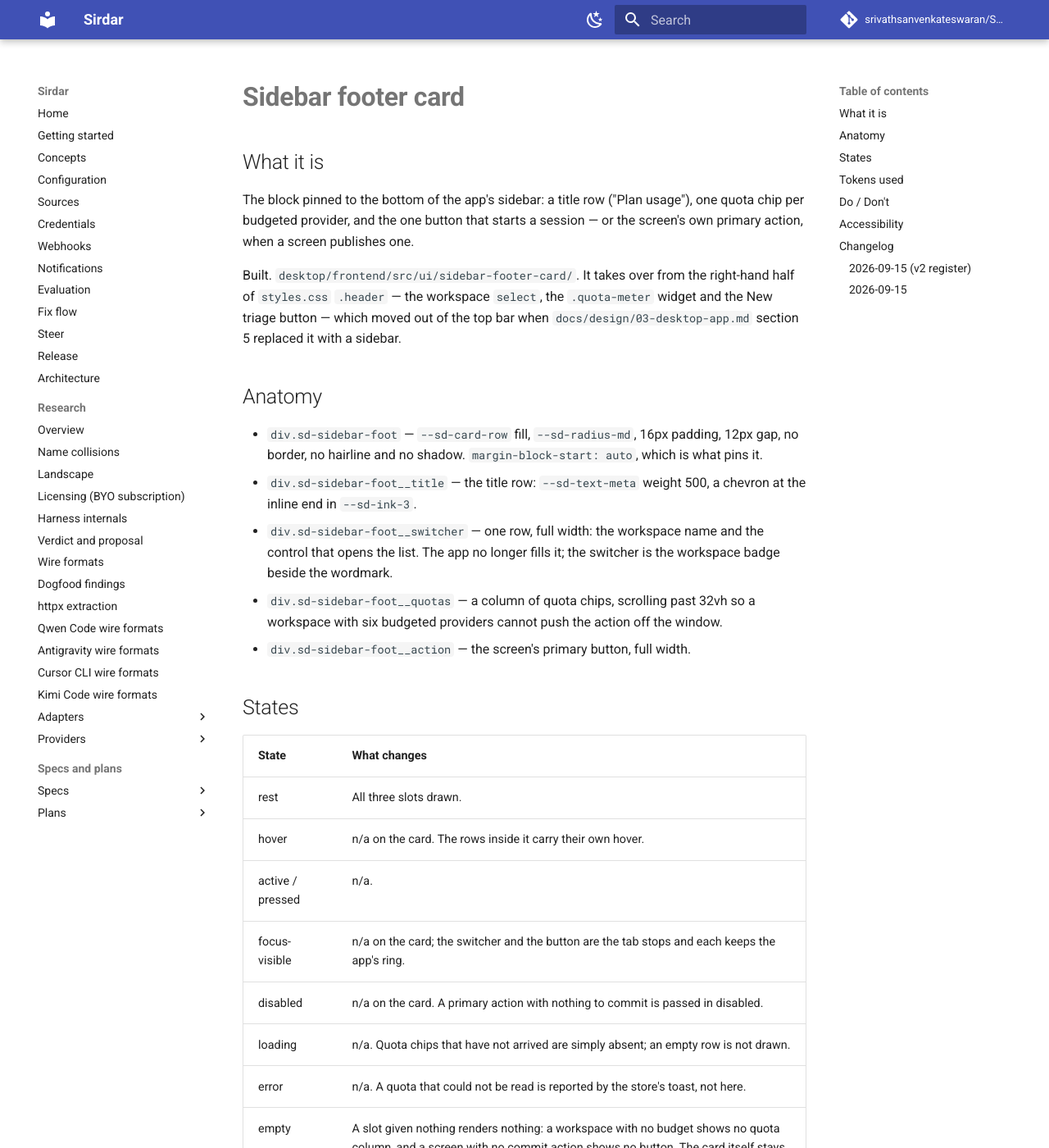
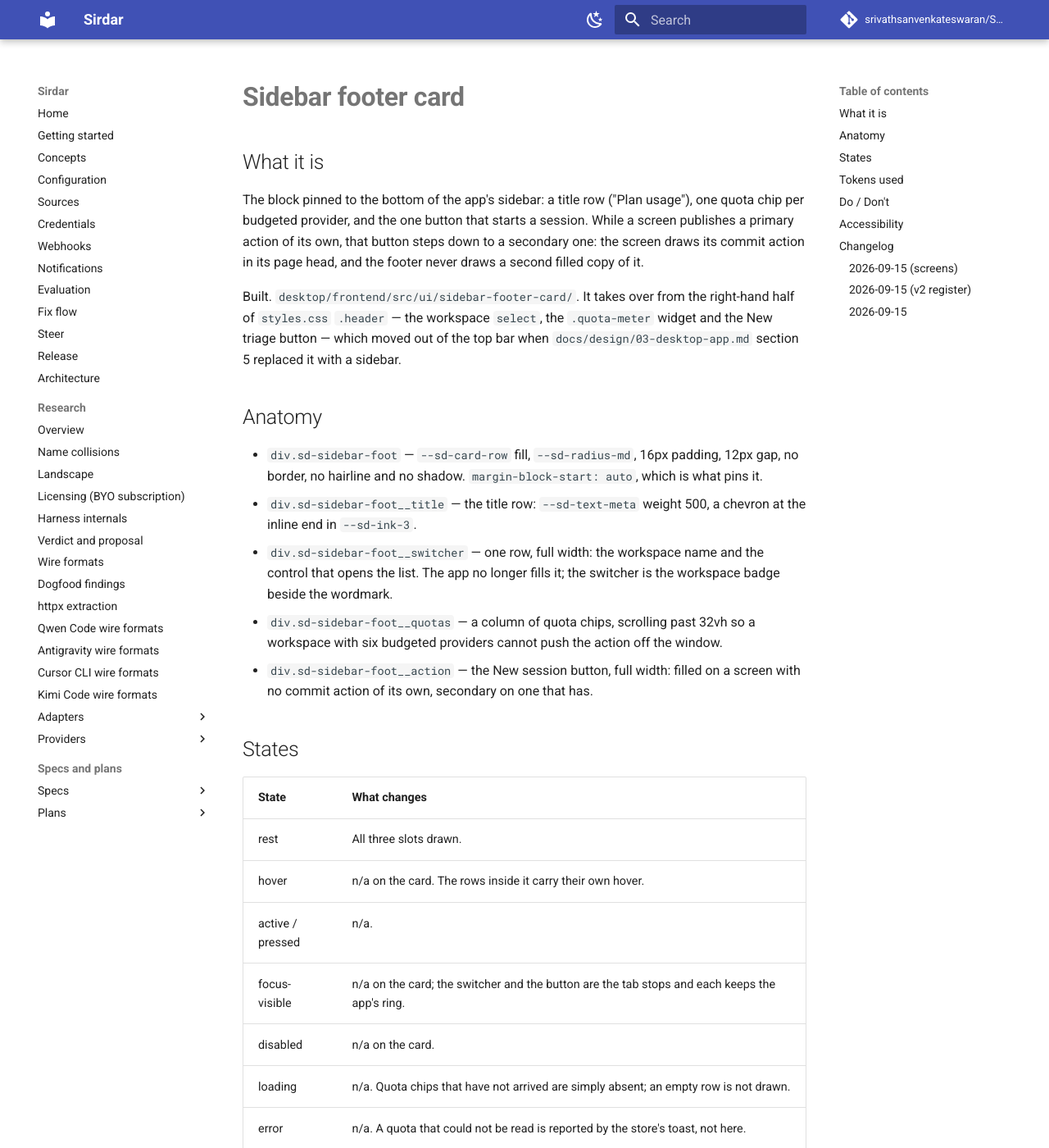
Before and after one commit to srivathsanvenkateswaran/Sirdar, an MkDocs documentation site: the page built from docs/design/library/sidebar-footer-card/SPEC.md, in a window 1280 px wide and 1400 px high. Shown: the whole window at 82% size. Built offline with MkDocs 1.6.1 and Material for MkDocs 9.7.7, drawn with Linux system fonts in a browser that asks for light colours; comment, search, counter and statistics services are not loaded; some of the changed text lies outside the part shown.

Commit message:
shell: New session steps down while a screen publishes its own primary; eval options carry retro, rca and rubric

```diff
--- a/docs/design/library/sidebar-footer-card/SPEC.md
+++ b/docs/design/library/sidebar-footer-card/SPEC.md
@@ -9,7 +9,9 @@
 
 The block pinned to the bottom of the app's sidebar: a title row ("Plan
 usage"), one quota chip per budgeted provider, and the one button that starts
-a session — or the screen's own primary action, when a screen publishes one.
+a session. While a screen publishes a primary action of its own, that button
+steps down to a secondary one: the screen draws its commit action in its page
+head, and the footer never draws a second filled copy of it.
 
 Built. `desktop/frontend/src/ui/sidebar-footer-card/`. It takes over from the
 right-hand half of `styles.css` `.header` — the workspace `select`, the
@@ -29,7 +31,8 @@ bar when `docs/design/03-desktop-app.md` section 5 replaced it with a sidebar.
 - `div.sd-sidebar-foot__quotas` — a column of quota chips, scrolling past
   32vh so a workspace with six budgeted providers cannot push the action off
   the window.
-- `div.sd-sidebar-foot__action` — the screen's primary button, full width.
+- `div.sd-sidebar-foot__action` — the New session button, full width: filled
+  on a screen with no commit action of its own, secondary on one that has.
 
 ## States
 
@@ -39,7 +42,7 @@ bar when `docs/design/03-desktop-app.md` section 5 replaced it with a sidebar.
 | hover | n/a on the card. The rows inside it carry their own hover. |
 | active / pressed | n/a. |
 | focus-visible | n/a on the card; the switcher and the button are the tab stops and each keeps the app's ring. |
-| disabled | n/a on the card. A primary action with nothing to commit is passed in disabled. |
+| disabled | n/a on the card. |
 | loading | n/a. Quota chips that have not arrived are simply absent; an empty row is not drawn. |
 | error | n/a. A quota that could not be read is reported by the store's toast, not here. |
 | empty | A slot given nothing renders nothing: a workspace with no budget shows no quota column, and a screen with no commit action shows no button. The card itself stays, because the switcher is always there. |
@@ -61,9 +64,9 @@ bar when `docs/design/03-desktop-app.md` section 5 replaced it with a sidebar.
   belongs in the settings modal's footer, where 4.5:1 is affordable at 11px.
 - **Do** let the quota column scroll. **Don't** let it grow: the primary
   action is the one thing in the sidebar that must always be reachable.
-- **Don't** put a second button beside the primary one. One filled commit
-  action per screen is the rule the app shell is built on, and the card is
-  where the Board's lives.
+- **Don't** put a second button beside New session. One filled commit action
+  per screen is the rule the app shell is built on: the card holds it on a
+  screen with no commit action of its own, and steps down on one that has.
 - **Do** give the card a `role="group"` with a name. Pinned chrome with no
   name is a run of unrelated controls to a screen reader.
 
@@ -79,6 +82,12 @@ moves.
 
 ## Changelog
 
+### 2026-09-15 (screens)
+The action slot no longer draws a screen's published primary. A screen with a
+commit action draws it in its own page head (the Eval screen's Run suite is
+the first), and New session steps down to a secondary button while it is up,
+so the window holds one filled button at a time.
+
 ### 2026-09-15 (v2 register)
 Gains a `title` slot ("Plan usage" in the app, with a chevron), drawn above the
 quota chips. Padding goes from 8 to 16, the gap from 8 to 12, the quota gap to
```
Also changed, not shown: desktop/frontend/src/components/shell/Sidebar.test.tsx (+10 -6 lines), desktop/frontend/src/components/shell/Sidebar.tsx (+12 -16 lines), desktop/frontend/src/ui/sidebar-footer-card/SPEC.md (+15 -6 lines), 1 other file.
